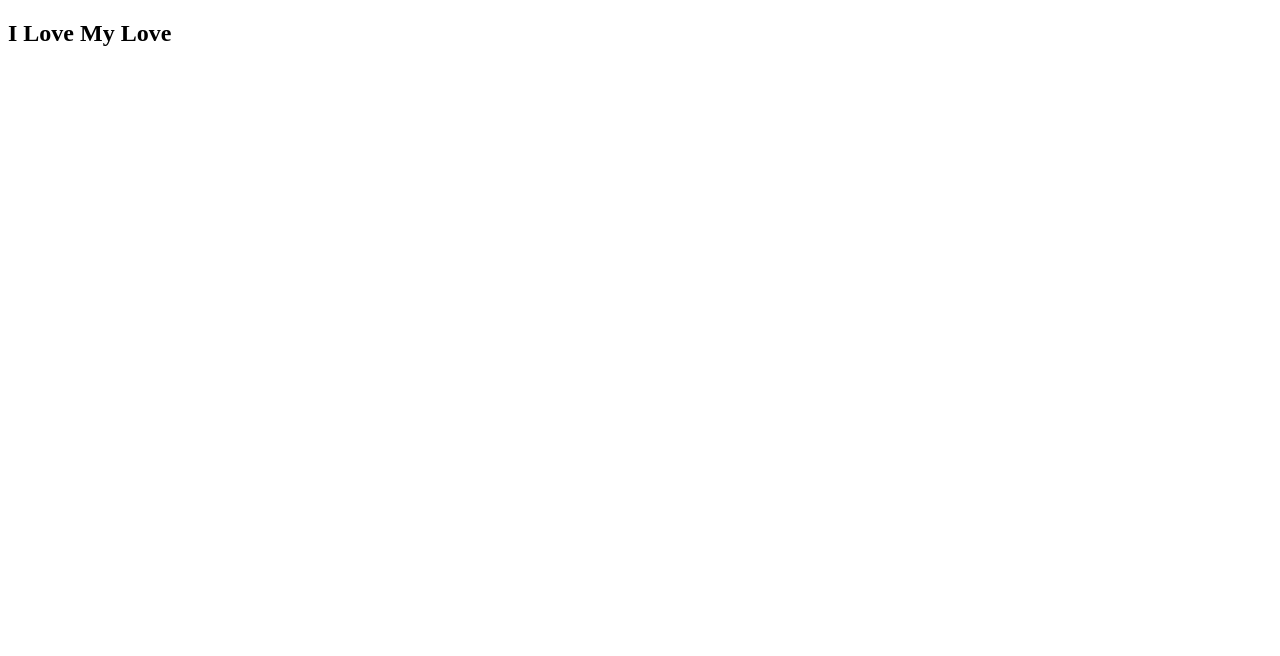
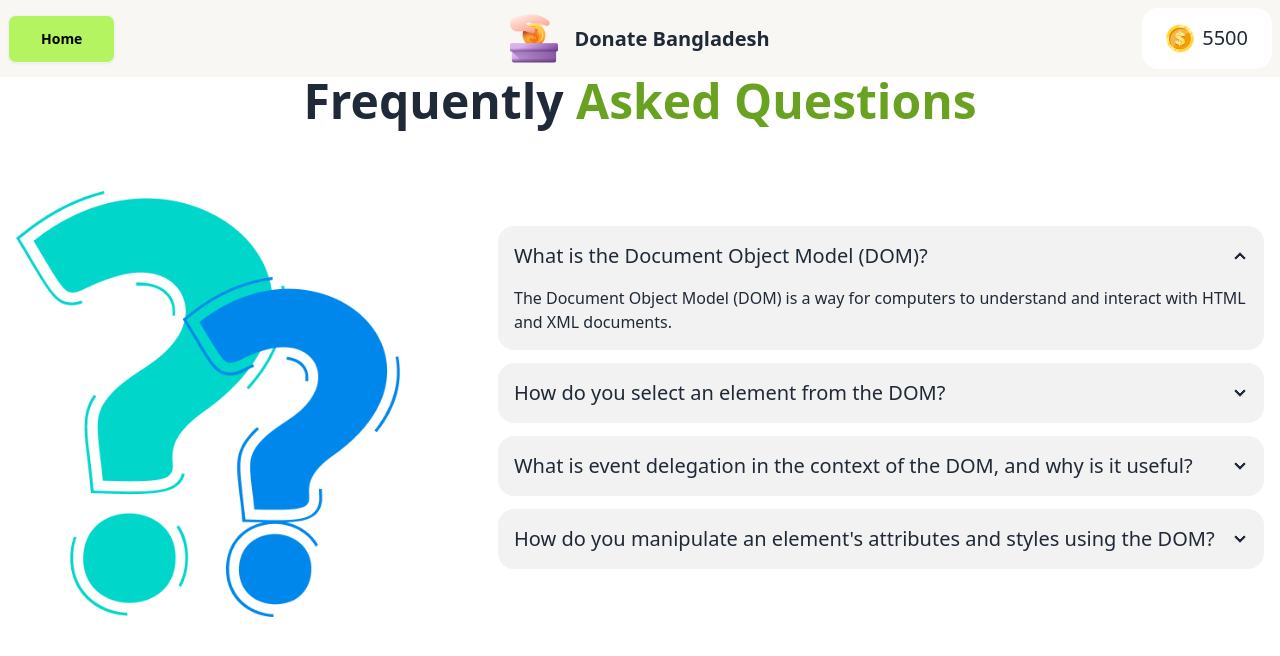
Before and after one commit to sharoj57/Assignment-Five, a plain HTML site: page blog.html in a window 1280 px wide. Drawn offline with nearby package versions, Linux system fonts and the light colour scheme.

Commit message:
added this blog part

```diff
--- a/blog.html
+++ b/blog.html
@@ -1,11 +1,94 @@
 <!DOCTYPE html>
-<html lang="en">
+<html lang="en"  data-theme="light">
 <head>
     <meta charset="UTF-8">
     <meta name="viewport" content="width=device-width, initial-scale=1.0">
     <title>Document</title>
+    <link href="https://cdn.jsdelivr.net/npm/daisyui@4.12.10/dist/full.min.css" rel="stylesheet" type="text/css" />
+    <script src="https://cdn.tailwindcss.com"></script>
 </head>
 <body>
-    <h2>I Love My Love</h2>
+    <header class="sticky">
+        <!-- Navbar Section -->
+        <div class="navbar bg-base-100 bg-[#F9F7F3] top: 0; z-index: 1000;  ">
+            <div class="navbar-start ">
+                <button class="btn bg-[#B4F461] text-black px-8 font-bold" id="blog-link" >Home</button>
+
+            </div>
+            <div class="navbar-center gap-4">
+                <img src="assets/logo.png" alt="Logo">
+                <a class=" text-xl font-bold">Donate Bangladesh</a>
+            </div>
+            <div class="navbar-end">
+                <div class="stats">
+                    <div class="stat">
+                        <div class="flex gap-2">
+                            <div><img src="assets/coin.png" alt="Coin"></div>
+                            <div class="stat-value text-xl font-medium" id="account-balance">5500</div>
+                        </div>
+                    </div>
+                </div>
+            </div>
+        </div>
+    </header>
+    <main>
+
+        <section class="mb-10">
+
+            <div>
+              <h2 class="text-center text-5xl font-semibold mb-[50px]">Frequently <span class="text-[#69a120]">Asked Questions</span></h2>
+            </div>
+            <div class="hero ">
+              <div class="hero-content flex-col lg:flex-row gap-[98px]">
+                <img
+                  src="assets/faq.png"
+                  class="max-w-sm" />
+                <div>
+                  <div class="collapse collapse-arrow bg-base-200 mb-[13px]">
+                    <input type="radio" name="my-accordion-2" checked="checked" />
+                    <div class="collapse-title text-xl font-medium">What is the Document Object Model (DOM)?</div>
+                    <div class="collapse-content">
+                      <p>
+                        The Document Object Model (DOM) is a way for computers to understand and interact with HTML and XML documents. </p>
+                    </div>
+                  </div>
+                  <div class="collapse collapse-arrow bg-base-200 mb-[13px]">
+                    <input type="radio" name="my-accordion-2" />
+                    <div class="collapse-title text-xl font-medium"> How do you select an element from the DOM?
+
+                    </div>
+                    <div class="collapse-content">
+                      <p>const element = document.getElementById('myDiv');
+                        console.log(element);
+                        </p>
+                    </div>
+                  </div>
+                  <div class="collapse collapse-arrow bg-base-200 mb-[13px]">
+                    <input type="radio" name="my-accordion-2" />
+                    <div class="collapse-title text-xl font-medium"> What is event delegation in the context of the DOM, and why is it useful?</div>
+                    <div class="collapse-content">
+                      <p>Event delegation is a technique in JavaScript that allows you to manage events more efficiently by using a single event listener on a parent element rather than adding separate listeners to each child element. </p>
+                    </div>
+
+                      </div>
+                      <div>
+                        <div class="collapse collapse-arrow bg-base-200 mb-[13px]">
+                          <input type="radio" name="my-accordion-2" />
+                          <div class="collapse-title text-xl font-medium">How do you manipulate an element's attributes and styles using the DOM?</div>
+                          <div class="collapse-content">
+                            <p>You can manipulate an element's attributes using `setAttribute`, `getAttribute`, and `removeAttribute`, and change its styles using the `style` property in the DOM.</p>
+                          </div>
+                      </div>
+                  </div>
+                </div>
+              </div>
+            </div>
+          </section>
+
+        <!--
+How do you select an element from the DOM?
+What is event delegation in the context of the DOM, and why is it useful?
+How do you manipulate an element's attributes and styles using the DOM? -->
+    </main>
 </body>
 </html>
```
Also changed, not shown: assets/faq.png (added).
